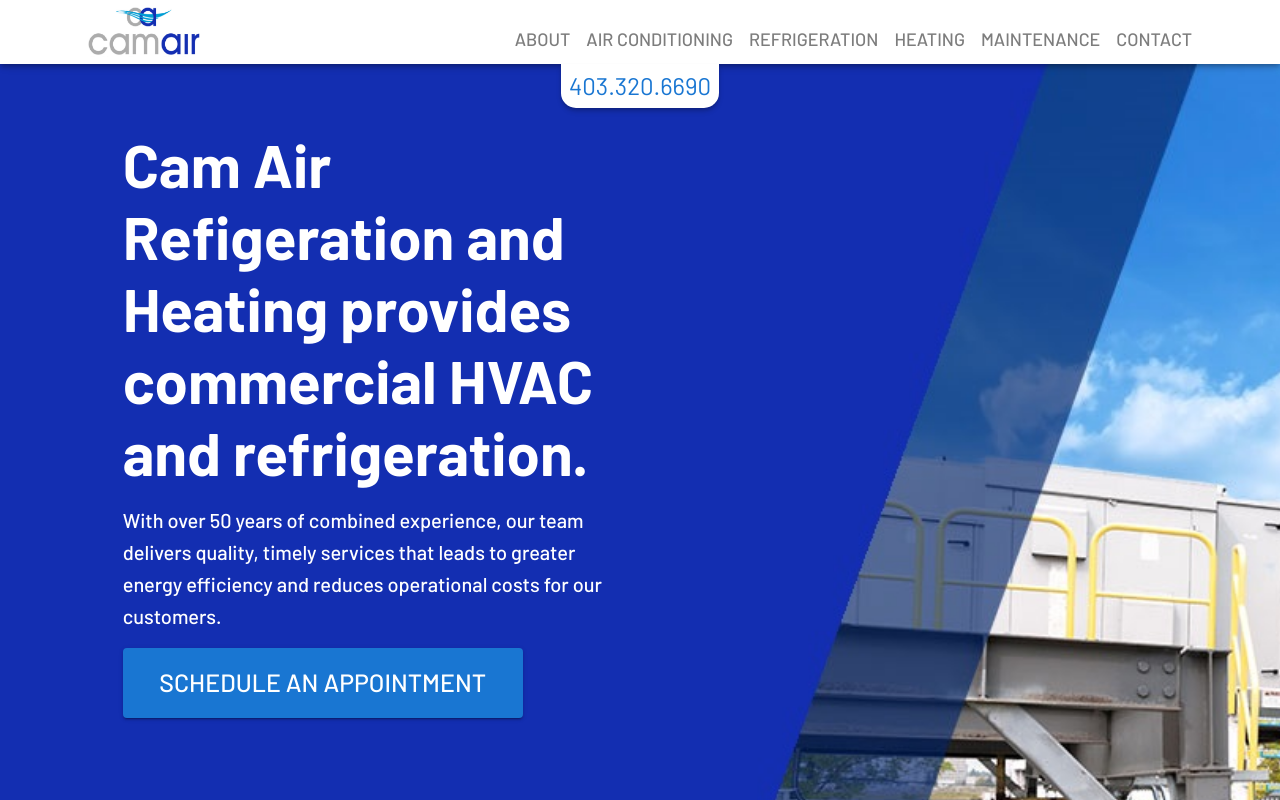
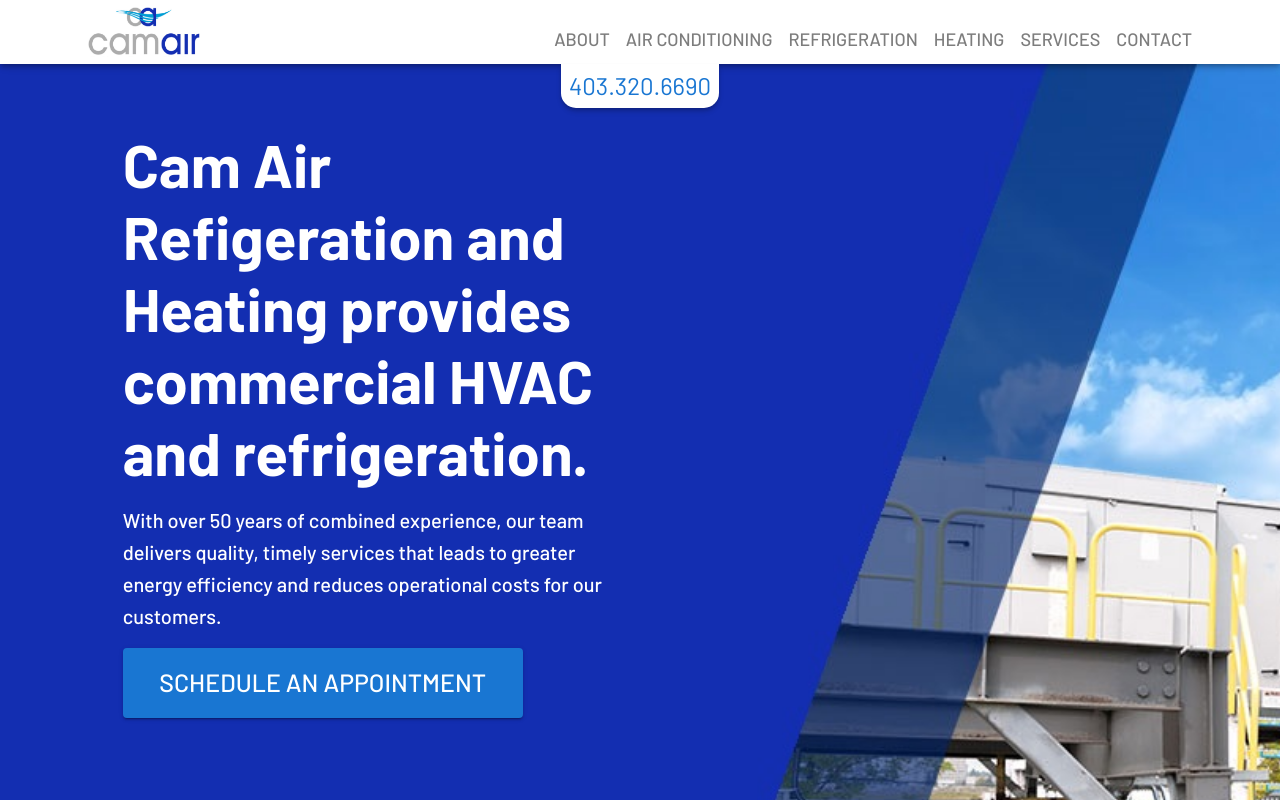
Before and after one commit to Jbridges1119/cam-air, a React (Create React App) app: page / in a window 1280 px wide. Shown: the top 800 px of the page. Built offline with nearby package versions, Linux system fonts and the light colour scheme.

Commit message:
Renamed link to Services

```diff
--- a/src/NavBar.tsx
+++ b/src/NavBar.tsx
@@ -1,4 +1,5 @@
 import * as React from "react";
+//MUI
 import AppBar from "@mui/material/AppBar";
 import Box from "@mui/material/Box";
 import Divider from "@mui/material/Divider";
@@ -12,15 +13,16 @@
 import Toolbar from "@mui/material/Toolbar";
 import Typography from "@mui/material/Typography";
 import Button from "@mui/material/Button";
+import { CardMedia } from "@mui/material";
+//Style
 import logo from "./Assests/logo2.png";
-import { CardMedia } from "@mui/material";
 const drawerWidth = 240;
 const navItems = [
   "About",
   "Air Conditioning",
   "Refrigeration",
   "Heating",
-  "Maintenance",
+  "Services",
   "Contact",
 ];
 
--- a/src/Pages/07_Footer/components/CompanyFooter.tsx
+++ b/src/Pages/07_Footer/components/CompanyFooter.tsx
@@ -6,7 +6,7 @@
   "- Air Conditioning",
   "- Refrigeration",
   "- Heating",
-  "- Maintenance",
+  "- Services",
   "- Contact",
 ];
 
```
